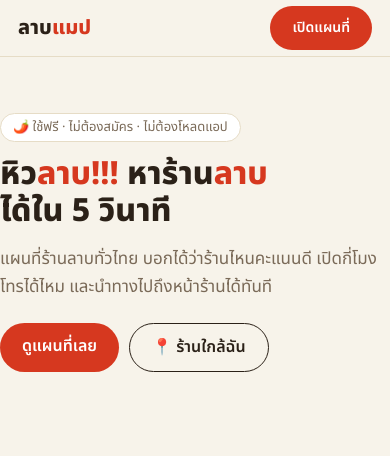
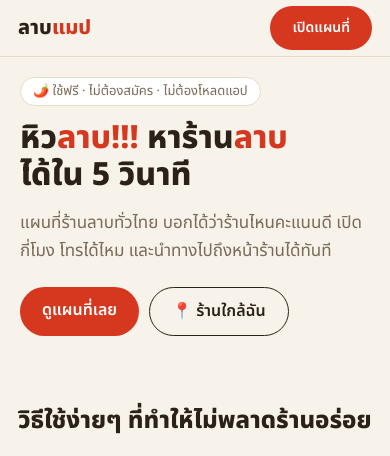
Before and after one commit to chuppondz/larb-map-react, a React (Vite) app: page / in a window 390 px wide. Shown: the top 456 px of the page. Built offline with nearby package versions, Linux system fonts and the light colour scheme.

Commit message:
edit mobile response

```diff
--- a/src/styles.css
+++ b/src/styles.css
@@ -52,5 +52,7 @@ details{background:var(--card);border:1px solid var(--bd);border-radius:14px;pad
 summary{font-weight:600;cursor:pointer}details p{color:var(--mut);margin:8px 0 0}
 footer{border-top:1px solid var(--bd);padding:30px 0;color:var(--mut);font-size:13px}
 @media(max-width:760px){.hero{grid-template-columns:1fr}.steps{grid-template-columns:1fr 1fr}nav .links a.h{display:none}}
-
+header#top {
+    padding: 20px;
+}
 .map{z-index:0}
```
